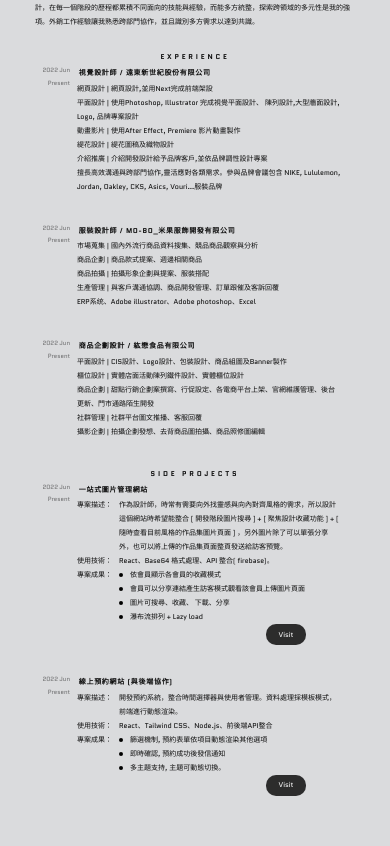
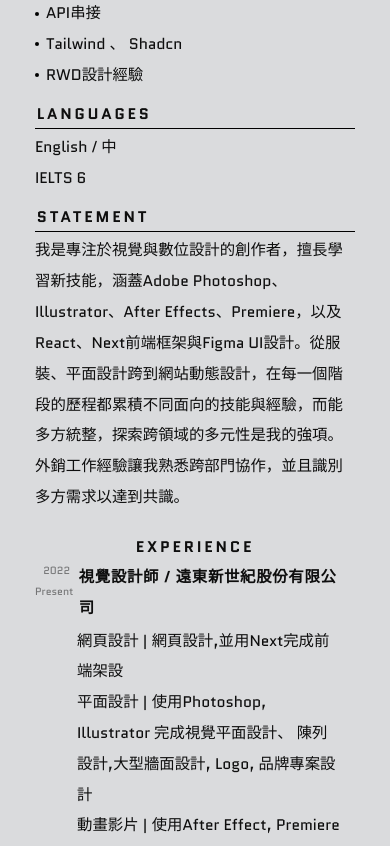
Before and after one commit to HWenSu/portfolio, a Next.js app: page /resume in a window 390 px wide. Shown: the part 549-1395 px from the top of the page. Built offline with nearby package versions, Linux system fonts and the light colour scheme.

Commit message:
RWD: fixed resume

```diff
--- a/src/app/globals.css
+++ b/src/app/globals.css
@@ -1126,7 +1126,7 @@ cursor: pointer;
 
 /* resume page */
 .resume-container{
-  @apply bg-[#DADBDD] min-h-screen flex flex-col md:grid grid-cols-12 px-[5rem] pt-[10rem]
+  @apply bg-[#DADBDD] min-h-screen flex flex-col md:grid grid-cols-12 px-[5rem] pt-[10rem]  text-[2.2rem] md:text-[1rem]
 }
 
 .resume-container h3 {
@@ -1147,7 +1147,7 @@ cursor: pointer;
 }
 
 .timeline {
-  @apply text-right opacity-50 pr-4 text-sm
+  @apply text-right opacity-50 pr-4 text-2xl md:text-sm
 }
 
 .dots {
--- a/src/app/projects/visual/page.js
+++ b/src/app/projects/visual/page.js
@@ -52,6 +52,7 @@ const Visual = () => {
       <div className="relative w-full h-[70vh] overflow-hidden bg-black">
         <video
           src="/video/766143464.665555.mp4"
+          playsInline
           autoPlay
           muted
           loop
--- a/src/app/resume/page.js
+++ b/src/app/resume/page.js
@@ -6,7 +6,7 @@ const Resume = () => {
 
   const experience = [
     {
-      time: ["2022 Jun", "Present"],
+      time: ["2022", "Present"],
       company: "視覺設計師 / 遠東新世紀股份有限公司",
       content: [
         "網頁設計 | 網頁設計,並用Next完成前端架設",
@@ -18,7 +18,7 @@ const Resume = () => {
       ],
     },
     {
-      time: ["2022 Jun", "Present"],
+      time: ["2021", "2022"],
       company: "服裝設計師 / MO-BO_米果服飾開發有限公司",
       content: [
         "市場蒐集 | 國內外流行商品資料搜集、競品商品觀察與分析",
@@ -29,7 +29,7 @@ const Resume = () => {
       ],
     },
     {
-      time: ["2022 Jun", "Present"],
+      time: ["2020", "2021"],
       company: "商品企劃設計 / 紘懋食品有限公司",
       content: [
         "平面設計 | CIS設計、Logo設計、包裝設計、商品組圖及Banner製作 ",
@@ -43,7 +43,7 @@ const Resume = () => {
 
   const sideProjects = [
     {
-      time: ["2022 Jun", "Present"],
+      time: ["2024 Aug", "2024 Sep"],
       url: "https://picture-web.vercel.app/",
       name: "一站式圖片管理網站 ",
       content: [
@@ -69,7 +69,7 @@ const Resume = () => {
       ],
     },
     {
-      time: ["2022 Jun", "Present"],
+      time: ["2024 Sep", "2024 Dec"],
       url: "https://booking-system.zeabur.app/",
       name: "線上預約網站 (與後端協作) ",
       content: [
@@ -196,7 +196,7 @@ const Resume = () => {
                   <ul>
                     {item.content.map((contentItem, index) => (
                       <div
-                        className="grid grid-cols-[6rem_1fr]"
+                        className="grid md:grid-cols-[6rem_1fr]"
                         key={`${contentItem}- ${index}`}
                       >
                         <p>{contentItem.title}</p>
```
